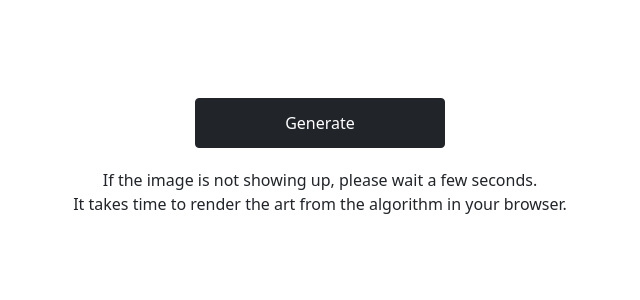
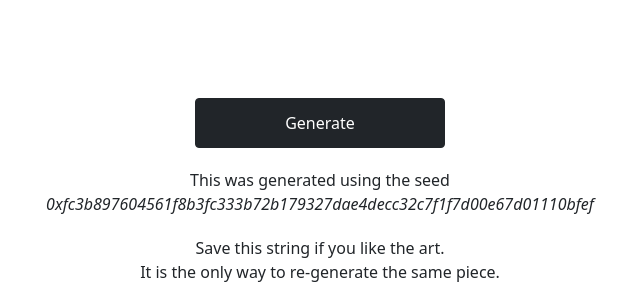
Before and after one commit to arag0re/make-generative-art, a React (Create React App) app: page / in a window 1280 px wide. Shown: the part 688-988 px from the top of the page, without its empty margins (320-960 px from the left). Before the commit the page ends 920 px from the top, so only its background shows below. Built offline with nearby package versions, Linux system fonts and the light colour scheme.

Commit message:
add seed

```diff
--- a/src/App.tsx
+++ b/src/App.tsx
@@ -9,37 +9,6 @@ import Row from "react-bootstrap/Row";
 import "./App.css";
 import Navigation from "./components/Navbar";
 import { getAlgorithmValue } from "./components/AlgorithmKeys";
-
-function generateHTML(algorithm: string) {
-  let randomSeed = Math.floor(Math.random() * 10000000000000);
-  let randomSeedString = ethers.utils.hexlify(randomSeed);
-
-  let hash = ethers.utils.keccak256(randomSeedString);
-  let hashes = ethers.utils.keccak256(randomSeedString);
-
-  let rawHTML = `<!DOCTYPE html>
-<html lang="en">
-	<head>
-	<meta charset="UTF-8" />
-	<meta http-equiv="X-UA-Compatible" content="IE=edge" />
-	<meta name="viewport" content="width=device-width, initial-scale=1.0" />
-	<title>Document</title>
-	<script src="https://cdn.jsdelivr.net/npm/p5@1.4.0/lib/p5.js"></script>
-	</head>
-
-	<body></body>
-	<script>
-		let tokenData = {
-			hash: "${hash}",
-			hashes: ["${hashes}"],
-		};
-	</script>
-	<script src="algorithms/${algorithm}"></script>
-</html>
-	`;
-
-  return rawHTML;
-}
 
 const ButtonDiv = styled.div`
   margin-top: 30px;
@@ -56,18 +25,35 @@ const Description = styled.p`
   margin-top: 20px;
 `;
 
+function generateRandom() {
+  let randomSeed = Math.floor(Math.random() * 10000000000000);
+  let randomSeedString = ethers.utils.hexlify(randomSeed);
+  return ethers.utils.keccak256(randomSeedString);
+}
+
 function App() {
   const [loaded, setLoaded] = React.useState(0);
+
+  let initSeed = generateRandom();
+  const [seed, setSeed] = React.useState(initSeed);
 
   let initAlgorithm = getAlgorithmValue("Chromie Squiggle");
   const [algorithm, setAlgorithm] = React.useState(initAlgorithm);
 
-  let initImageHTML = generateHTML(algorithm);
+  let initImageHTML = generateHTML(algorithm, seed);
   const [imageHTML, setImageHTML] = React.useState(initImageHTML);
 
   function handleSetAlgorithm(algorithm: string) {
+    let newRNG = generateRandom();
+    setSeed(newRNG);
     setAlgorithm(getAlgorithmValue(algorithm));
-    setImageHTML(generateHTML(getAlgorithmValue(algorithm)));
+    setImageHTML(generateHTML(getAlgorithmValue(algorithm), newRNG));
+  }
+
+  function handleGenerate() {
+    let newRNG = generateRandom();
+    setSeed(newRNG);
+    setImageHTML(generateHTML(algorithm, newRNG));
   }
 
   function getWindowDimensions() {
@@ -76,6 +62,33 @@ function App() {
       width,
       height,
     };
+  }
+
+  console.log(seed);
+
+  function generateHTML(algorithm: string, seed: string) {
+    let rawHTML = `<!DOCTYPE html>
+  <html lang="en">
+	  <head>
+	  <meta charset="UTF-8" />
+	  <meta http-equiv="X-UA-Compatible" content="IE=edge" />
+	  <meta name="viewport" content="width=device-width, initial-scale=1.0" />
+	  <title>Document</title>
+	  <script src="https://cdn.jsdelivr.net/npm/p5@1.4.0/lib/p5.js"></script>
+	  </head>
+
+	  <body></body>
+	  <script>
+		  let tokenData = {
+			  hash: "${seed}",
+			  hashes: ["${seed}"],
+		  };
+	  </script>
+	  <script src="algorithms/${algorithm}"></script>
+  </html>
+	  `;
+
+    return rawHTML;
   }
 
   function renderIFrame() {
@@ -119,15 +132,18 @@ function App() {
         <Row>{renderIFrame()}</Row>
 
         <ButtonDiv>
-          <StyledButton
-            variant="dark"
-            onClick={() => setImageHTML(generateHTML(algorithm))}
-          >
+          <StyledButton variant="dark" onClick={() => handleGenerate()}>
             Generate
           </StyledButton>
           <Description>
-            If the image is not showing up, please wait a few seconds. <br /> It
-            takes time to render the art from the algorithm in your browser.
+            This was generated using the seed
+            <br />
+            <i>{seed}</i>
+          </Description>
+
+          <Description>
+            Save this string if you like the art. <br />
+            It is the only way to re-generate the same piece.
           </Description>
         </ButtonDiv>
       </Container>
```
